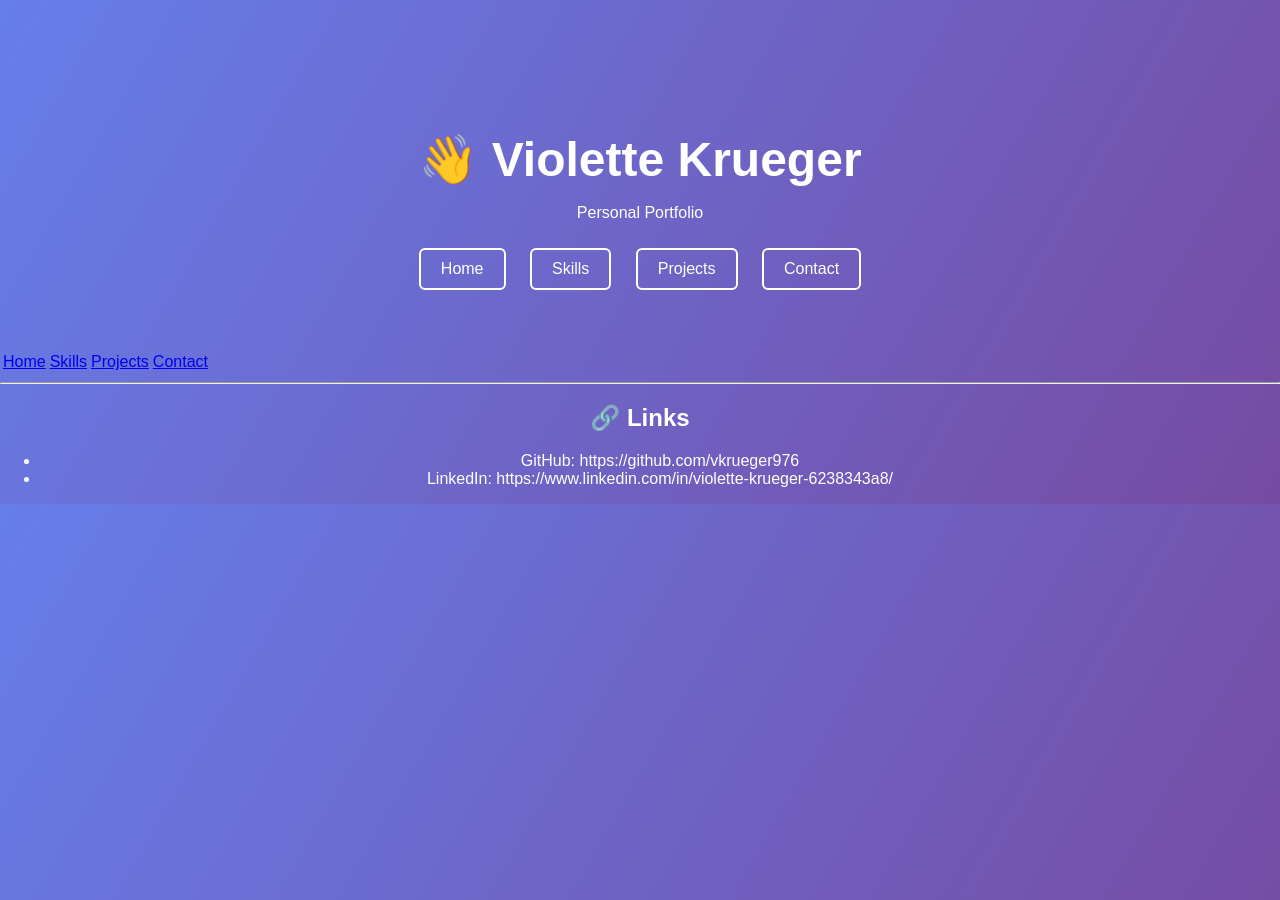
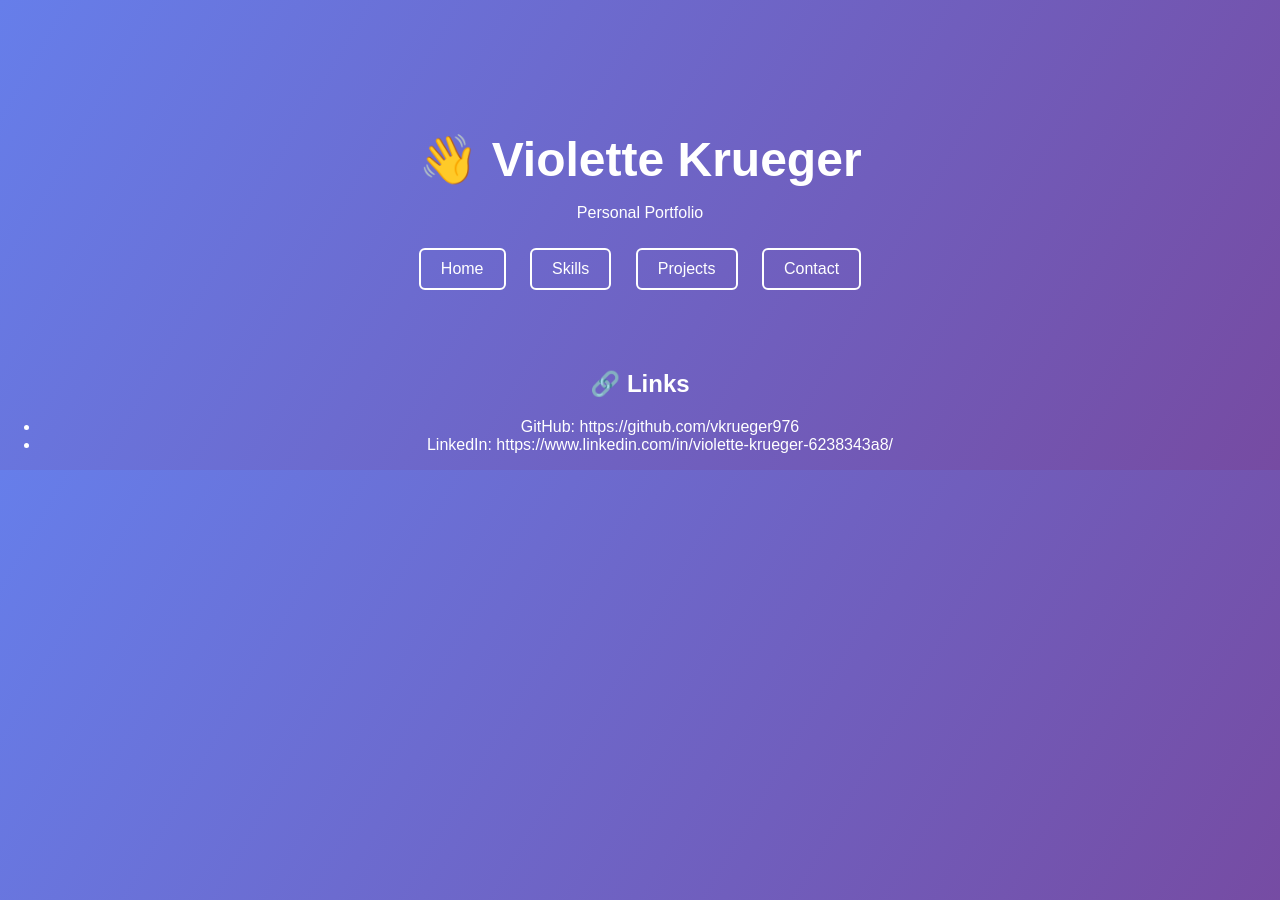
Before and after one commit to vkrueger976/vkrueger976.github.io, a Jekyll site: the page built from contact.md, in a window 1280 px wide. Built offline with Jekyll 4.4.1, drawn with Linux system fonts in a browser that asks for light colours.

Commit message:
Update contact.md

```diff
--- a/contact.md
+++ b/contact.md
@@ -1,10 +1,6 @@
 ---
 layout: default
 title: Connect With Me
----
-
-[Home](index.md) | [Skills](skills.md) | [Projects](projects.md) | [Contact](contact.md)
-
 ---
 
 ## 🔗 Links
```
